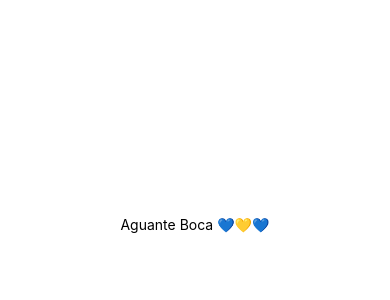
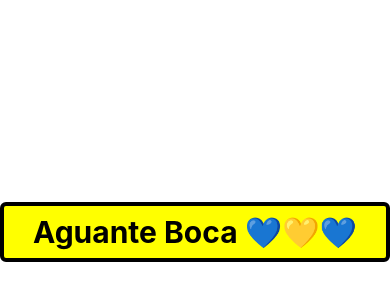
Before and after one commit to martomorri/pruebas_react_native, a React Native app: screen / in a window 390 px wide. Shown: the part 198-498 px from the top of the page. Built offline with nearby package versions, Linux system fonts and the light colour scheme.

Commit message:
creando un componente

```diff
--- a/App.js
+++ b/App.js
@@ -1,19 +1,21 @@
 import { StatusBar } from 'expo-status-bar';
-import { StyleSheet, Text, View } from 'react-native';
+import { StyleSheet, Text, View, TextInput, SafeAreaView } from 'react-native';
+import AguanteBoca from './components/AguanteBoca';
 
 export default function App() {
   return (
-    <View style={styles.container}>
-      <Text>Aguante Boca 💙💛💙</Text>
-    </View>
+    <SafeAreaView style={styles.container}>
+      <View>
+        <AguanteBoca />
+      </View>
+    </SafeAreaView>
   );
 }
 
 const styles = StyleSheet.create({
   container: {
     flex: 1,
+    padding: 24,
     backgroundColor: '#fff',
-    alignItems: 'center',
-    justifyContent: 'center'
   },
 });
--- /dev/null
+++ b/components/AguanteBoca.jsx
@@ -0,0 +1,23 @@
+import React from "react";
+import { Text, StyleSheet } from "react-native";
+
+const AguanteBoca = () => {
+  return <Text style={styles.title}>Aguante Boca 💙💛💙</Text>;
+};
+
+const styles = StyleSheet.create({
+  title: {
+    marginTop: 400,
+    paddingVertical: 8,
+    borderWidth: 4,
+    borderColor: "#000",
+    borderRadius: 6,
+    backgroundColor: "yellow",
+    color: "#000",
+    textAlign: "center",
+    fontSize: 30,
+    fontWeight: "bold",
+  },
+});
+
+export default AguanteBoca;
--- a/package.json
+++ b/package.json
@@ -11,7 +11,7 @@
   "dependencies": {
     "expo": "~48.0.18",
     "expo-status-bar": "~1.4.4",
-    "react": "18.2.0",
+    "react": "^18.2.0",
     "react-dom": "^18.2.0",
     "react-native": "0.71.8",
     "react-native-web": "~0.18.11"
```
Also changed, not shown: 1 other file (tests, documents, lock files or other folders).
